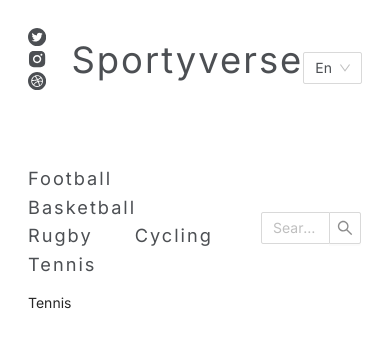
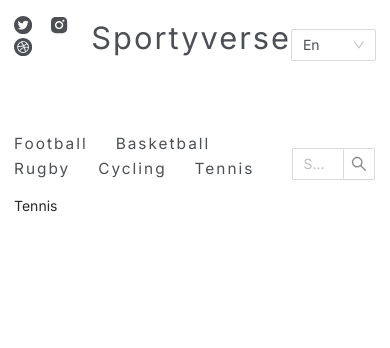
Before and after one commit to Thenextgen1/CrypticVerse, a React (Create React App) app: page /tennis in a window 390 px wide. Shown: the top 348 px of the page. Built offline with nearby package versions, Linux system fonts and the light colour scheme.

Commit message:
responsiveness

```diff
--- a/src/components/Main/Main.jsx
+++ b/src/components/Main/Main.jsx
@@ -8,14 +8,14 @@ import demoImg from '../../assets/cycling-img.jpg'
 
 const Main = () => {
 
-    const { data: footballNews } = useGetNewsQuery({ newsCategory: 'Soccer, Football', count: 3 });
+    const { data: footballNews } = useGetNewsQuery({ newsCategory: 'Soccer, Football', count: 4 });
     const { data: cyclingNews } = useGetNewsQuery({ newsCategory: 'Cycling, Surfing', count: 3 });
     const { data: boxingNews } = useGetNewsQuery({ newsCategory: 'Boxing, MMA', count: 3 })
-    console.log(footballNews, cyclingNews, boxingNews)
+    const desktopNews = footballNews?.value.slice(0, 3)
 
-    if (!footballNews?.value || !cyclingNews?.value || !boxingNews?.value) return 'Loading...'
+    if (!desktopNews || !cyclingNews?.value || !boxingNews?.value) return 'Loading...'
 
-    const allFootballNews = footballNews.value.map((news, i) => (
+    const allFootballNews = desktopNews.map((news, i) => (
         <div className='football-card'
             key={i}
         >
--- a/src/components/Navbar/Navbar.jsx
+++ b/src/components/Navbar/Navbar.jsx
@@ -30,11 +30,9 @@ const Navbar = () => {
                 </li>
             </ul>
             <Search
+                className='search'
                 placeholder="Search"
                 onSearch={onSearch}
-                style={{
-                    width: 'auto',
-                }}
             />
 
         </nav>
--- a/src/index.css
+++ b/src/index.css
@@ -7,7 +7,7 @@
 
 @media(max-width: 1440px) {
     #root {
-        padding: 2em;
+        padding: 1em;
     }
 
 }
--- a/src/styles/main.css
+++ b/src/styles/main.css
@@ -265,6 +265,15 @@
     .football-card-container .allfootballnews-container {
         grid-template-columns: 1fr;
     }
+
+    .sport-images-container {
+        display: none;
+    }
+
+    .boxing-card {
+        border-top: none;
+    }
+
 }
 
 
@@ -277,3 +286,22 @@
         flex-direction: column;
     }
 }
+
+@media(max-width: 670px) {
+    .othersports-container {
+        grid-template-columns: 1fr;
+    }
+
+    .boxing-card,
+    .cycling-card {
+        display: flex;
+        justify-content: center;
+        align-items: center;
+        flex-direction: column;
+    }
+
+    .cycling-card a,
+    .boxing-card a {
+        margin-top: 1em;
+    }
+}
--- a/src/styles/navbar.css
+++ b/src/styles/navbar.css
@@ -16,6 +16,25 @@
     letter-spacing: 2px;
 }
 
+.ant-input-group-wrapper.search {
+    width: 200px;
+}
+
 .hamburger {
     filter: invert(22%) sepia(18%) saturate(222%) hue-rotate(169deg) brightness(97%) contrast(86%);
 }
+
+@media(max-width: 1440px) {
+    .navbar ul li {
+        padding-right: 2em;
+    }
+
+    .category-links {
+        font-size: 1.1em;
+    }
+
+    .ant-input-group-wrapper.search {
+        width: 150px;
+    }
+
+}
```
